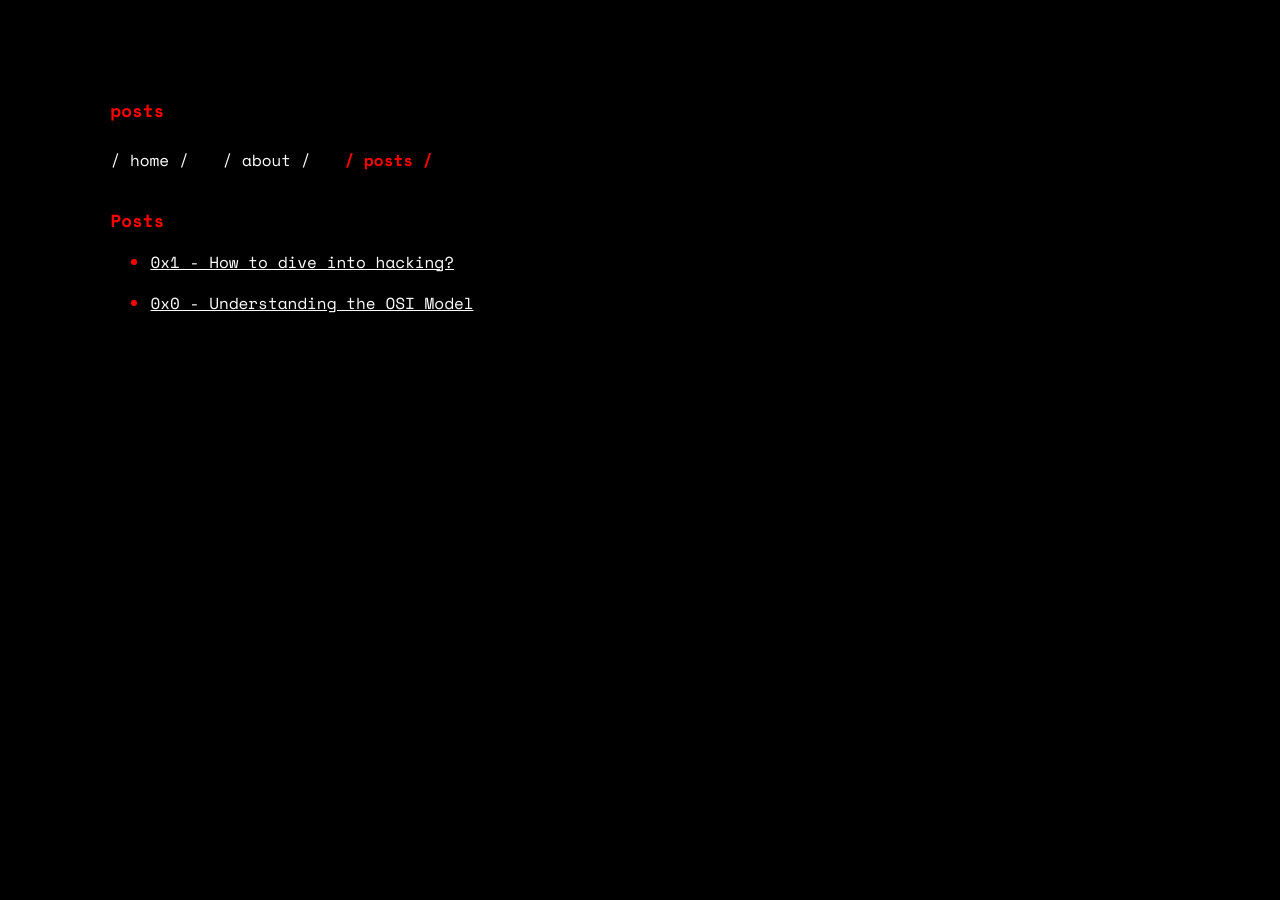
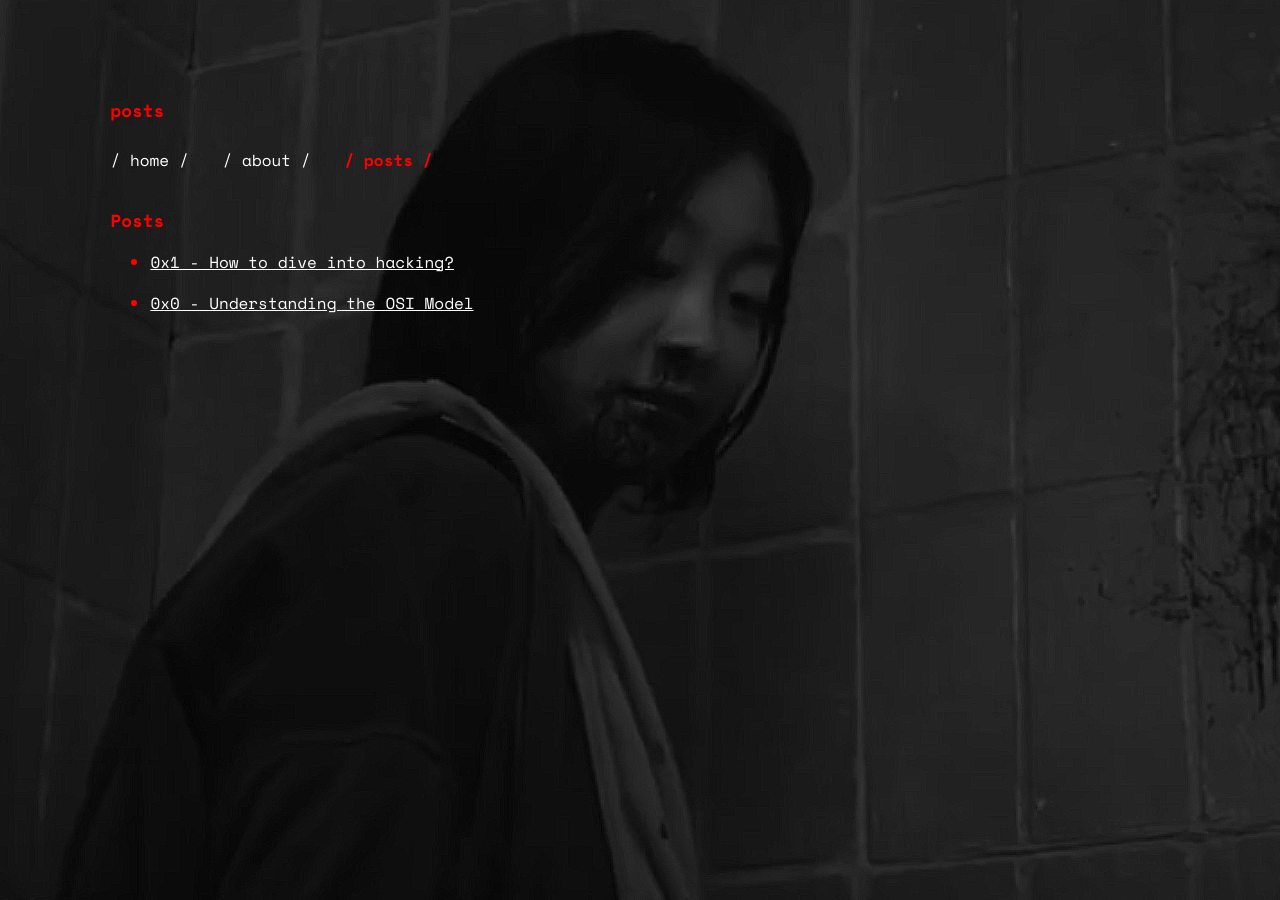
Before and after one commit to azraeldeathangel/azraeldeathangel.github.io, a Jekyll site: the page built from posts.html, in a window 1280 px wide. Built offline with Jekyll 4.4.1, drawn with Linux system fonts in a browser that asks for light colours.

Commit message:
Update style.css

```diff
--- a/assets/styles/style.css
+++ b/assets/styles/style.css
@@ -3,6 +3,7 @@
 
 body {
     background-color: #000000; /* Background color black */
+    background-image: url('/assets/wallpaper/background.png');
     background-attachment: fixed; /* Keep the image fixed in place */
     background-repeat: no-repeat; /* Prevent the image from repeating */
     color: #FFFFFF; /* Text color */
@@ -23,9 +24,11 @@ body {
 /* Responsive adjustments */
 @media only screen and (max-width: 768px) {
     body {
-        background-image: url('/assets/wallpaper/phone.png'); /* Mobile background image# */
+        background-image: url('/assets/wallpaper/phone.png'); /* Mobile background image */
         padding: 5% 3%; /* Less padding on small screens */
         max-width: 100%; /* Full width on small screens */
+        background-size: cover; /* Cover the entire background */
+        background-position: center; /* Center the background image */
     }
 
     nav {
```
